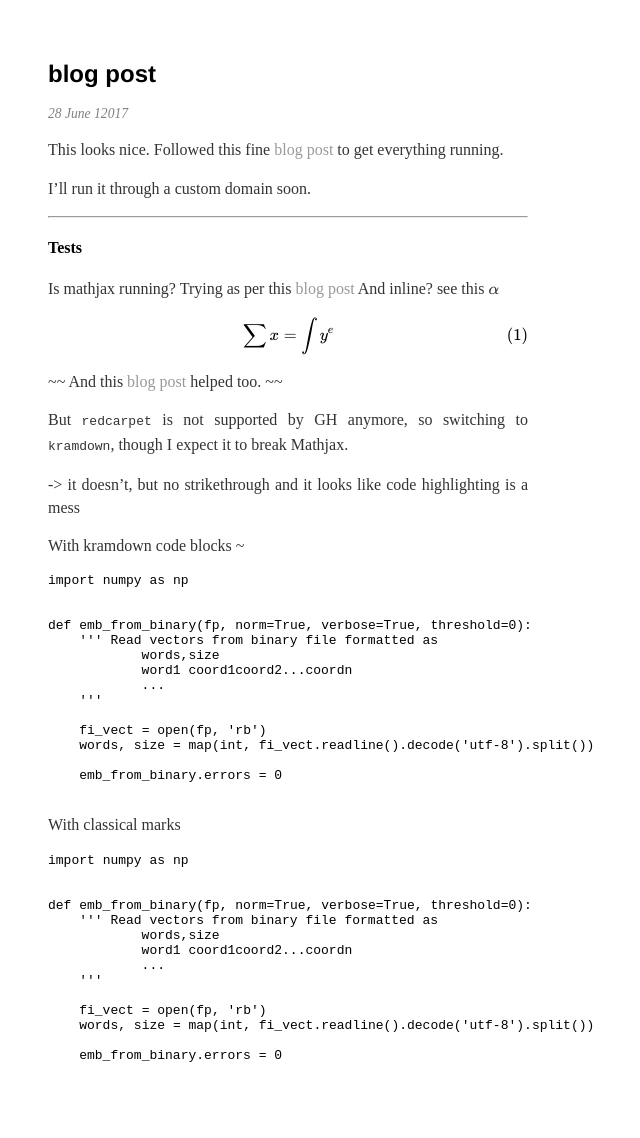
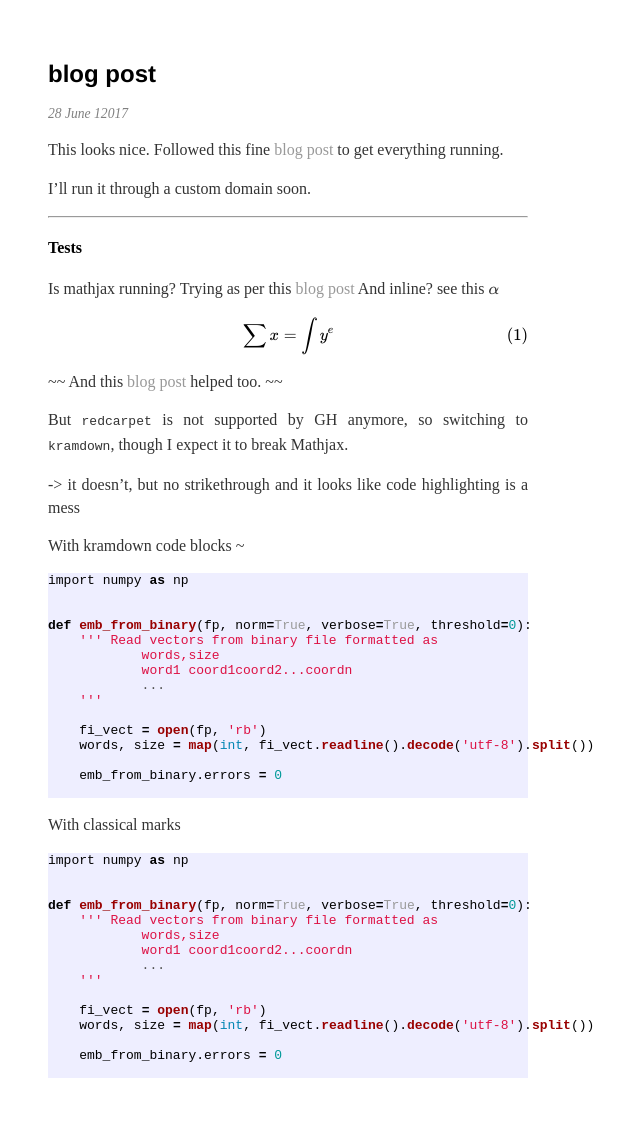
Before and after one commit to theo-m/theo-m.github.io, a Jekyll site: the page built from _posts/2017-06-28-hello.md, in a window 1280 px wide. Shown: the whole page, without its empty margins (352-992 px from the left). Built offline with Jekyll 4.4.1, drawn with Linux system fonts in a browser that asks for light colours; formulas are drawn with MathJax 3.

Commit message:
Highlight solution

```diff
--- a/css/main.css
+++ b/css/main.css
@@ -23,3 +23,66 @@
     border-top: 1px solid #d5d5d5;
     font-size: .8em;
 }
+
+/** Syntax highlighting styles */
+.highlight { background: #fff; }
+.highlighter-rouge .highlight { background: #eef; }
+.highlight .c { color: #998; font-style: italic; }
+.highlight .err { color: #a61717; background-color: #e3d2d2; }
+.highlight .k { font-weight: bold; }
+.highlight .o { font-weight: bold; }
+.highlight .cm { color: #998; font-style: italic; }
+.highlight .cp { color: #999; font-weight: bold; }
+.highlight .c1 { color: #998; font-style: italic; }
+.highlight .cs { color: #999; font-weight: bold; font-style: italic; }
+.highlight .gd { color: #000; background-color: #fdd; }
+.highlight .gd .x { color: #000; background-color: #faa; }
+.highlight .ge { font-style: italic; }
+.highlight .gr { color: #a00; }
+.highlight .gh { color: #999; }
+.highlight .gi { color: #000; background-color: #dfd; }
+.highlight .gi .x { color: #000; background-color: #afa; }
+.highlight .go { color: #888; }
+.highlight .gp { color: #555; }
+.highlight .gs { font-weight: bold; }
+.highlight .gu { color: #aaa; }
+.highlight .gt { color: #a00; }
+.highlight .kc { font-weight: bold; }
+.highlight .kd { font-weight: bold; }
+.highlight .kp { font-weight: bold; }
+.highlight .kr { font-weight: bold; }
+.highlight .kt { color: #458; font-weight: bold; }
+.highlight .m { color: #099; }
+.highlight .s { color: #d14; }
+.highlight .na { color: #008080; }
+.highlight .nb { color: #0086B3; }
+.highlight .nc { color: #458; font-weight: bold; }
+.highlight .no { color: #008080; }
+.highlight .ni { color: #800080; }
+.highlight .ne { color: #900; font-weight: bold; }
+.highlight .nf { color: #900; font-weight: bold; }
+.highlight .nn { color: #555; }
+.highlight .nt { color: #000080; }
+.highlight .nv { color: #008080; }
+.highlight .ow { font-weight: bold; }
+.highlight .w { color: #bbb; }
+.highlight .mf { color: #099; }
+.highlight .mh { color: #099; }
+.highlight .mi { color: #099; }
+.highlight .mo { color: #099; }
+.highlight .sb { color: #d14; }
+.highlight .sc { color: #d14; }
+.highlight .sd { color: #d14; }
+.highlight .s2 { color: #d14; }
+.highlight .se { color: #d14; }
+.highlight .sh { color: #d14; }
+.highlight .si { color: #d14; }
+.highlight .sx { color: #d14; }
+.highlight .sr { color: #009926; }
+.highlight .s1 { color: #d14; }
+.highlight .ss { color: #990073; }
+.highlight .bp { color: #999; }
+.highlight .vc { color: #008080; }
+.highlight .vg { color: #008080; }
+.highlight .vi { color: #008080; }
+.highlight .il { color: #099; }
```
